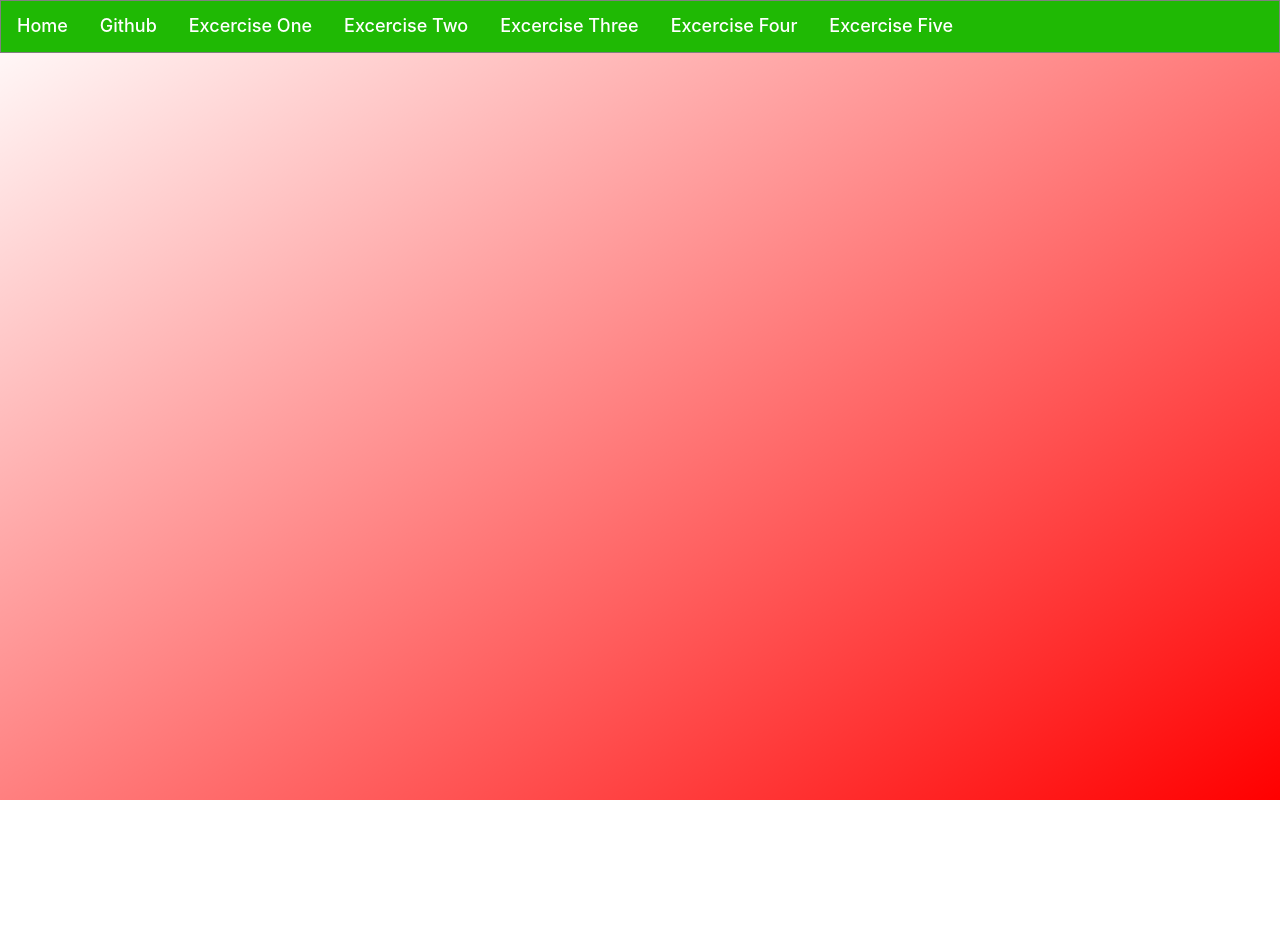
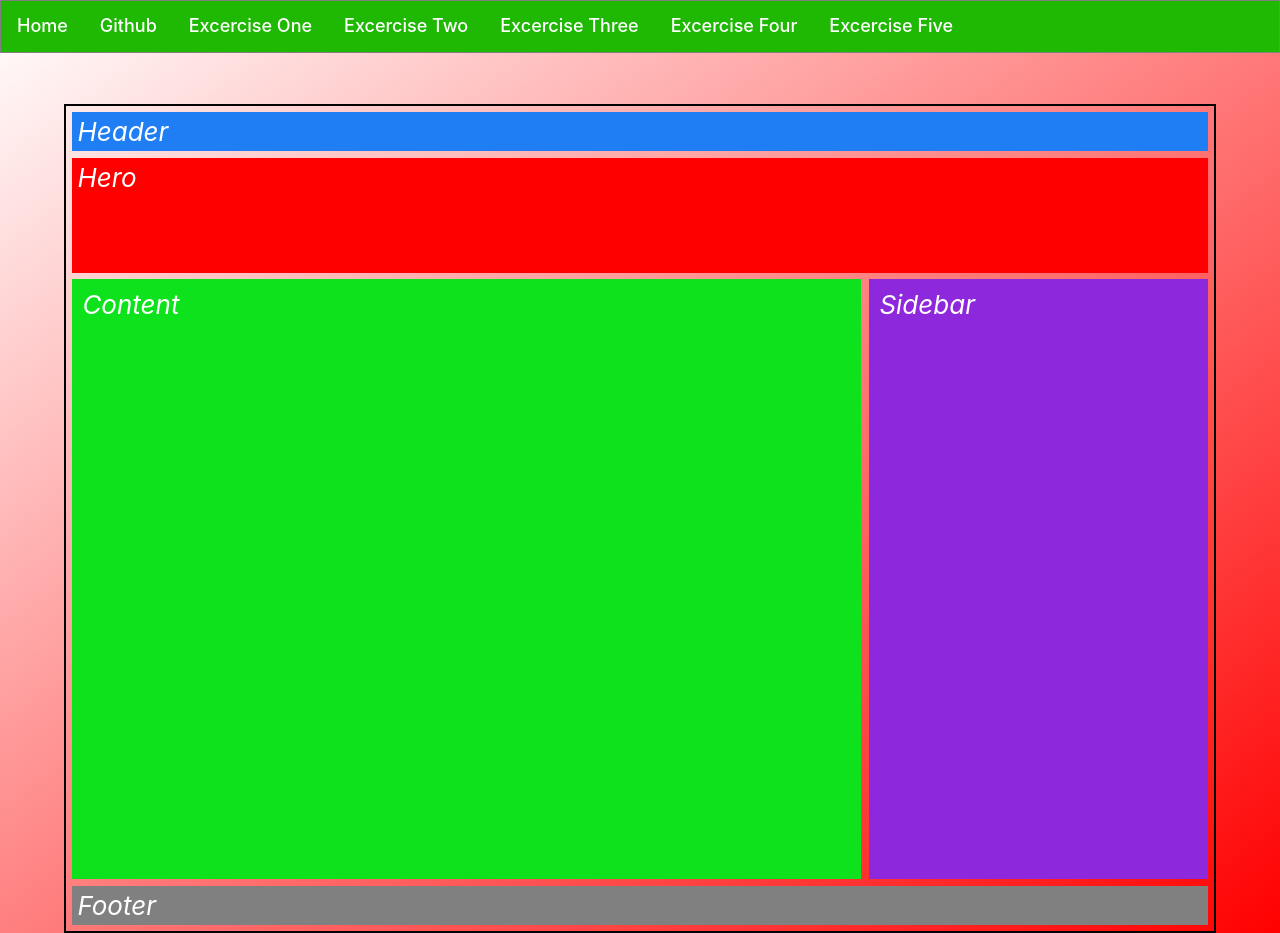
Before and after one commit to prakashkumar264/playground, a React (Create React App) app: page /Exercisethree in a window 1280 px wide. Before the commit the page ends 800 px from the top, so only its background shows below. Built offline with nearby package versions, Linux system fonts and the light colour scheme.

Commit message:
exercise three completed

```diff
--- a/src/App.css
+++ b/src/App.css
@@ -54,7 +54,6 @@ a:hover{
   top:0;
   border: 1px solid grey;
   width: 100%;
-
   color: black;
   background-color: rgb(31, 185, 4);
   text-align: center;
--- a/src/exercisethree.css
+++ b/src/exercisethree.css
@@ -0,0 +1,89 @@
+
+   html,
+   body {
+     height: 100%;
+   }
+
+   * {
+     box-sizing: border-box;
+   }
+
+   .borderForFlex{
+    border: 2px solid black;
+    width: 90vw;
+    margin: auto;
+    margin-top: 40vh;
+  }
+
+   .flex-container {
+     display: flex;
+     flex-direction: column;
+     height:500px;
+     margin-bottom: 0.4rem;
+     margin-left: 0.4rem;
+     margin-right: 0.4rem;
+
+   }
+
+   .flex-item-left {
+     background-color: #0de21d;
+     padding: 10px;
+     height: 350px;
+   }
+
+   .flex-item-right {
+     background-color: #8e28dc;
+     padding: 10px;
+     margin-top: 0.5rem;
+     margin-left: 0rem;
+     height: 150px;
+   }
+
+   .hero{
+     background-color:red;
+     padding-top:0.25rem;
+     padding-bottom: 5rem;
+     padding-left:5px;
+     margin: 0.4rem;
+    }
+
+
+   @media (min-width: 640px) {
+     .flex-container {
+      flex-direction: row;
+       height: 100%;
+     }
+
+     .flex-item-left {
+      height: 600px;
+      flex: 70%;
+    }
+
+     .flex-item-right {
+      margin-top: 0rem;
+      margin-left: 0.5rem;
+      height: 600px;
+      flex: 30%;
+    }
+
+    .borderForFlex{
+      margin-top: 13vh;
+    }
+
+   }
+
+   .headerFirst{
+    background-color:#1f7ef3;
+    padding-left:5px;
+    padding-top: 0.25rem;
+    padding-bottom: 0.25rem;
+    margin: 0.4rem;
+  }
+
+   .footer{
+   background-color:grey;
+   padding-top: 0.25rem;
+   padding-bottom: 0.25rem;
+   padding-left:5px;
+   margin: 0.4rem;
+   }
--- a/src/exercisethree.js
+++ b/src/exercisethree.js
@@ -5,7 +5,26 @@ import React, { Component } from "react";
 class Exercisethree extends Component {
     render() {
       return (
-        <div >
+        <div class="borderForFlex">
+        <div class="row headerFirst" >
+          <p style={{margin:'auto'}}><em>Header</em></p>
+        </div>
+
+        <div class="row hero" >
+          <p style={{margin:'auto'}} ><em>Hero</em></p>
+        </div>
+
+        <div class="flex-container">
+          <div class="flex-item-left">
+            <p style={{margin:'auto'}} ><em>Content</em></p>
+          </div>
+          <div class="flex-item-right">
+            <p style={{margin:'auto'}} ><em>Sidebar</em></p>
+          </div>
+        </div>
+        <div class="row footer" >
+          <p style={{margin:'auto'}} ><em>Footer</em></p>
+        </div>
 
         </div>
       );
```
